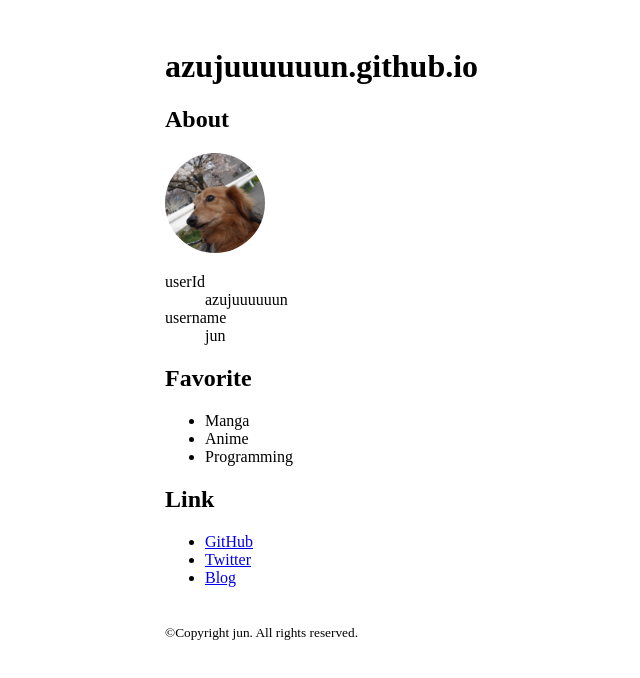
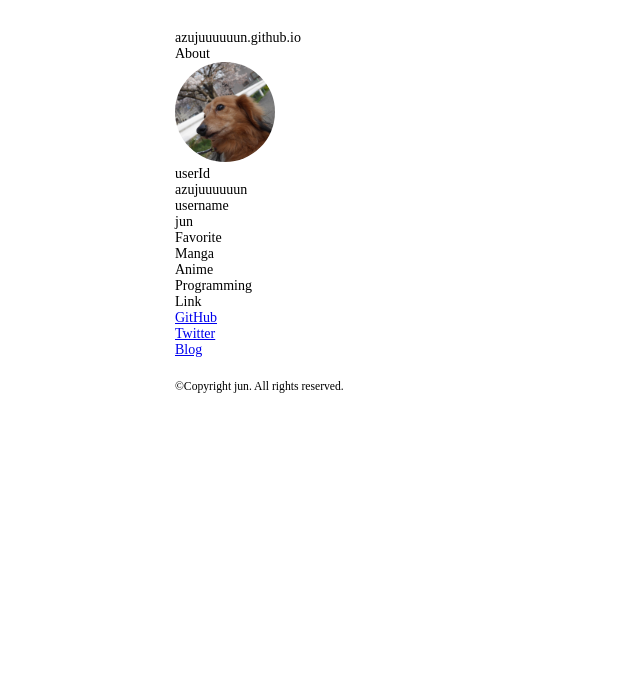
Before and after one commit to azujuuuuuun/azujuuuuuun.github.io, a Next.js app: page / in a window 1280 px wide. Shown: the top 678 px of the page, without its empty margins (150-790 px from the left). Built offline with nearby package versions, Linux system fonts and the light colour scheme.

Commit message:
Add global.css

```diff
--- /dev/null
+++ b/src/pages/_app.tsx
@@ -0,0 +1,9 @@
+import React from "react";
+import { AppProps } from "next/app";
+import "@/styles/global.css";
+
+const MyApp = ({ Component, pageProps }: AppProps) => {
+  return <Component {...pageProps} />;
+};
+
+export default MyApp;
--- /dev/null
+++ b/src/styles/global.css
@@ -0,0 +1,32 @@
+html {
+  font-size: 62.5%;
+}
+
+body {
+  font-size: 1.4rem;
+}
+
+*,
+*::before,
+*::after {
+  box-sizing: border-box;
+}
+
+* {
+  margin: 0;
+  padding: 0;
+}
+
+h1,
+h2,
+h3,
+h4,
+h5,
+h6 {
+  font-size: 1.4rem;
+  font-weight: normal;
+}
+
+ul {
+  list-style: none;
+}
```
